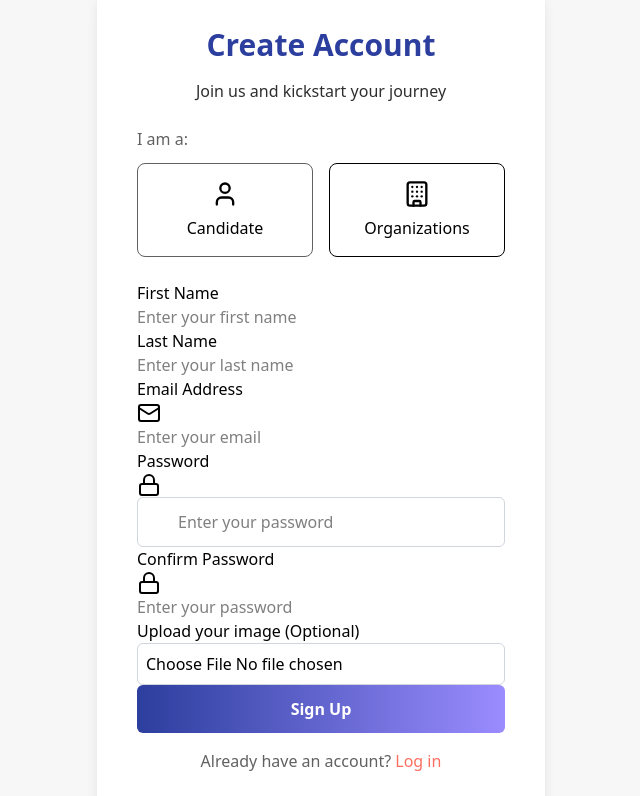
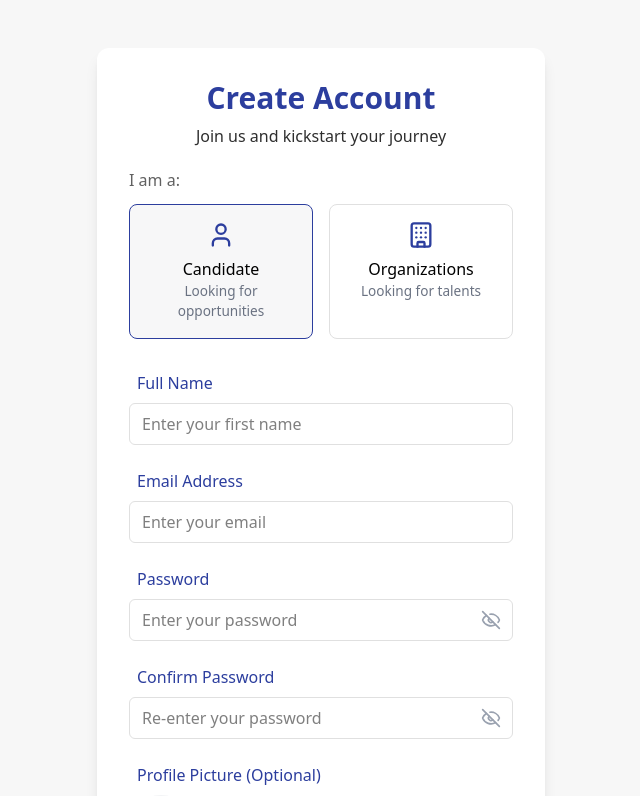
Before and after one commit to Praneetaa/Internship-Portal, a React (Vite) app in the folder Frontend/: page /Signup in a window 1280 px wide. Shown: the top 796 px of the page, without its empty margins (319-959 px from the left). Built offline with nearby package versions, Linux system fonts and the light colour scheme.

Commit message:
Designed the SignUp page

```diff
--- a/Frontend/src/index.css
+++ b/Frontend/src/index.css
@@ -11,8 +11,9 @@
    --color-paragraph: #2e2e2e;
    --color-label: #616161;
    --color-icon: #9e9e9e;
+   --color-outline: #e0e0e0;
    --color-success: green;
-   --color-error: rgb(239 68 68);
+   --color-error: #f44336;
 }
 input[type="password"]::-ms-reveal {
    display: none;
--- a/Frontend/src/pages/Auth/Signup.jsx
+++ b/Frontend/src/pages/Auth/Signup.jsx
@@ -1,14 +1,13 @@
 import { useState } from "react";
 import { Link } from "react-router-dom";
 import {
-   Mail,
-   Lock,
    Eye,
    EyeOff,
    User,
    Building,
    Loader,
    AlertCircle,
+   Upload,
 } from "lucide-react";
 import { motion } from "framer-motion";
 
@@ -16,8 +15,7 @@ const userRoles = { CANDIDATE: "candidate", ORGANIZATION: "organization" };
 
 const Signup = () => {
    const [formData, setFormData] = useState({
-      firstName: "",
-      lastName: "",
+      fullName: "",
       companyName: "",
       companyEmail: "",
       personalEmail: "",
@@ -25,6 +23,15 @@ const Signup = () => {
       confirmPassword: "",
       role: userRoles.CANDIDATE,
       avatar: null,
+   });
+
+   const [formState, setFormState] = useState({
+      loading: false,
+      errors: {},
+      showPassword: false,
+      showConfirmPassword: false,
+      avatarPreview: null,
+      success: false,
    });
 
    const handleInputChange = (e) => {
@@ -37,17 +44,47 @@ const Signup = () => {
    };
 
    const handleRoleChange = (role) => {
-      setFormData((prev) => ({ ...prev, role }));
+      setFormData({
+         fullName: "",
+         companyName: "",
+         companyEmail: "",
+         personalEmail: "",
+         password: "",
+         confirmPassword: "",
+         role: role, // keep the newly selected role
+         avatar: null,
+      });
+
+      // Reset form state (errors, avatar preview, password visibility, success)
+      setFormState({
+         loading: false,
+         errors: {},
+         showPassword: false,
+         showConfirmPassword: false,
+         avatarPreview: null,
+         success: false,
+      });
    };
 
    const handleAvatarChange = (e) => {
-      setFormData((prev) => ({ ...prev, avatar: e.target.files[0] }));
+      const file = e.target.files[0];
+      if (!file) return;
+      setFormData((prev) => ({ ...prev, avatar: file }));
+
+      const reader = new FileReader();
+      reader.onload = () => {
+         setFormState((prev) => ({ ...prev, avatarPreview: reader.result }));
+      };
+      reader.readAsDataURL(file);
    };
 
    const handleSignup = async (e) => {
       e.preventDefault();
       if (formData.password !== formData.confirmPassword) {
-         alert("Passwords do not match!");
+         setFormState((prev) => ({
+            ...prev,
+            errors: { confirmPassword: "Passwords do not match" },
+         }));
          return;
       }
 
@@ -55,25 +92,25 @@ const Signup = () => {
    };
 
    return (
-      <div className="flex justify-center items-center h-screen bg-neutral">
+      <div className="min-h-screen flex justify-center items-center bg-neutral py-12 px-4">
          <motion.div
             initial={{ opacity: 0, y: 20 }}
             animate={{ opacity: 1, y: 0 }}
             transition={{ duration: 0.6 }}
-            className=""
+            className="w-full flex justify-center"
          >
-            <div className="w-md max-w-md bg-white p-10 rounded-xl shadow-lg">
-               <h2 className="text-3xl font-bold text-center text-primary mb-4">
+            <div className="w-full max-w-md bg-white p-8 rounded-xl shadow-lg">
+               <h2 className="text-3xl font-bold text-center text-primary mb-2">
                   Create Account
                </h2>
-               <p className="text-center text-paragraph mb-6">
+               <p className="text-center text-paragraph mb-5">
                   Join us and kickstart your journey
                </p>
 
-               <form onSubmit={handleSignup} className="">
+               <form onSubmit={handleSignup} className="space-y-4">
                   {/*Role Selection*/}
                   <div className="mb-6">
-                     <label className="block text-md font-medium text-label mb-3">
+                     <label className="block text-base font-medium text-label mb-3">
                         I am a:
                      </label>
                      <div className="grid grid-cols-2 gap-4">
@@ -82,83 +119,99 @@ const Signup = () => {
                            type="button"
                            className={`flex flex-col items-center p-4 rounded-lg border border-label transition ${
                               formData.role === userRoles.CANDIDATE
-                                 ? "active"
-                                 : ""
-                           }focus:outline-none focus:ring-2 focus:ring-primary`}
+                                 ? "border-primary bg-[#F7F7F8]"
+                                 : "border-outline"
+                           } focus:outline-none focus:ring-2 focus:ring-primary`}
                            onClick={() => handleRoleChange(userRoles.CANDIDATE)}
                         >
-                           <User size={28} className="mb-2" />
-                           Candidate
+                           <User size={28} className="mb-2 text-primary" />
+                           <span className="font-medium">Candidate</span>
+                           <span className="text-[0.85rem] text-gray-500">
+                              Looking for opportunities
+                           </span>
                         </button>
                         {/* Organization Button */}
                         <button
                            type="button"
                            className={`flex flex-col items-center p-4 rounded-lg border transition ${
                               formData.role === userRoles.ORGANIZATION
-                                 ? "active"
-                                 : ""
-                           }focus:outline-none focus:ring-2 focus:ring-primary`}
+                                 ? "border-primary bg-[#F7F7F8]"
+                                 : "border-outline"
+                           } focus:outline-none focus:ring-2 focus:ring-primary`}
                            onClick={() =>
                               handleRoleChange(userRoles.ORGANIZATION)
                            }
                         >
-                           <Building size={28} className="mb-2" />
-                           Organizations
+                           <Building size={28} className="mb-2 text-primary" />
+                           <span className="font-medium">Organizations</span>
+                           <span className="text-[0.85rem] text-gray-500">
+                              Looking for talents
+                           </span>
                         </button>
                      </div>
                   </div>
 
                   {formData.role === userRoles.CANDIDATE && (
                      <>
-                        {/*First Name*/}
+                        {/*Full Name*/}
                         <div>
-                           <label className="" htmlFor="firstName">
-                              First Name
+                           <label
+                              className="block p-2 text-primary text-base font-medium"
+                              htmlFor="fullName"
+                           >
+                              Full Name
                            </label>
-                           <div className="">
+                           <div>
                               <input
-                                 id="firstName"
+                                 id="fullName"
                                  type="text"
-                                 name="firstName"
-                                 value={formData.firstName}
+                                 name="fullName"
+                                 value={formData.fullName}
                                  placeholder="Enter your first name"
                                  onChange={handleInputChange}
+                                 className={`w-full p-2 pl-3 rounded-md border ${
+                                    formState.errors.fullName
+                                       ? "border-error"
+                                       : "border-outline"
+                                 } focus:outline-none focus:ring-2 focus:ring-accent`}
                               />
-                           </div>
-                        </div>
-
-                        {/*Last Name*/}
-                        <div>
-                           <label className="" htmlFor="lastName">
-                              Last Name
-                           </label>
-                           <div className="">
-                              <input
-                                 id="lastName"
-                                 type="text"
-                                 name="lastName"
-                                 value={formData.lastName}
-                                 placeholder="Enter your last name"
-                                 onChange={handleInputChange}
-                              />
+                              {formState.errors.fullName && (
+                                 <p className="text-error text-sm mt-1 flex items-center">
+                                    <AlertCircle className="w-4 h-4 mr-1" />
+                                    {formState.errors.fullName}
+                                 </p>
+                              )}
                            </div>
                         </div>
 
                         {/*Email*/}
                         <div>
-                           <label className="" htmlFor="personalEmail">
+                           <label
+                              className="block p-2 text-primary text-base font-medium"
+                              htmlFor="personalEmail"
+                           >
                               Email Address
                            </label>
-                           <div className="">
-                              <Mail className="" />
+                           <div>
                               <input
                                  id="personalEmail"
                                  type="email"
                                  name="personalEmail"
-                                 value={formData.email}
+                                 value={formData.personalEmail}
                                  placeholder="Enter your email"
                                  onChange={handleInputChange}
+                                 className={`w-full p-2 pl-3 rounded-md border ${
+                                    formState.errors.personalEmail
+                                       ? "border-error"
+                                       : "border-outline"
+                                 } focus:outline-none focus:ring-2 focus:ring-accent`}
                               />
+                              {formState.errors.personalEmail && (
+                                 <p className="text-error text-sm mt-1 flex items-center">
+                                    <AlertCircle className="w-4 h-4 mr-1" />
+                                    {formState.errors.personalEmail}
+                                 </p>
+                              )}
                            </div>
                         </div>
                      </>
@@ -167,7 +220,10 @@ const Signup = () => {
                      <>
                         {/*Company Name*/}
                         <div>
-                           <label className="" htmlFor="companyName">
+                           <label
+                              className="block p-2 text-primary text-base font-medium"
+                              htmlFor="companyName"
+                           >
                               Company Name
                            </label>
                            <div>
@@ -178,13 +234,27 @@ const Signup = () => {
                                  value={formData.companyName}
                                  placeholder="Enter your Company Name"
                                  onChange={handleInputChange}
+                                 className={`w-full p-2 pl-3 rounded-md border ${
+                                    formState.errors.companyName
+                                       ? "border-error"
+                                       : "border-outline"
+                                 } focus:outline-none focus:ring-2 focus:ring-accent`}
                               />
+                              {formState.errors.companyName && (
+                                 <p className="text-error text-sm mt-1 flex items-center">
+                                    <AlertCircle className="w-4 h-4 mr-1" />
+                                    {formState.errors.companyName}
+                                 </p>
+                              )}
                            </div>
                         </div>
 
                         {/*Company Email*/}
                         <div>
-                           <label className="" htmlFor="companyEmail">
+                           <label
+                              className="block p-2 text-primary text-base font-medium"
+                              htmlFor="companyEmail"
+                           >
                               Company Email
                            </label>
                            <div>
@@ -192,11 +262,21 @@ const Signup = () => {
                                  id="companyEmail"
                                  type="email"
                                  name="companyEmail"
-                                 value={formData.email}
-                                 placeholder="Enter your email"
+                                 value={formData.companyEmail}
+                                 placeholder="your@email.com"
                                  onChange={handleInputChange}
-                                 className="w-full p-2 pl-10 rounded-md border focus:outline-none focus:ring-2 focus:ring-accent"
+                                 className={`w-full p-2 pl-3 rounded-md border ${
+                                    formState.errors.companyEmail
+                                       ? "border-error"
+                                       : "border-outline"
+                                 } focus:outline-none focus:ring-2 focus:ring-accent`}
                               />
+                              {formState.errors.companyEmail && (
+                                 <p className="text-error text-sm mt-1 flex items-center">
+                                    <AlertCircle className="w-4 h-4 mr-1" />
+                                    {formState.errors.companyEmail}
+                                 </p>
+                              )}
                            </div>
                         </div>
                      </>
@@ -206,57 +286,152 @@ const Signup = () => {
 
                   {/*Password*/}
                   <div>
-                     <label className="" htmlFor="password">
+                     <label
+                        className="block p-2 text-primary text-base font-medium"
+                        htmlFor="password"
+                     >
                         Password
                      </label>
-                     <div className="">
-                        <Lock className="" />
+                     <div className="relative">
                         <input
                            id="password"
-                           type="password"
+                           type={formState.showPassword ? "text" : "password"}
                            name="password"
                            value={formData.password}
                            placeholder="Enter your password"
                            onChange={handleInputChange}
-                           className="w-full pl-10 p-3 rounded-md border border-gray-300 focus:ring-2 focus:ring-primary focus:outline-none"
+                           className={`w-full p-2 pl-3 rounded-md border ${
+                              formState.errors.password
+                                 ? "border-error"
+                                 : "border-outline"
+                           } focus:outline-none focus:ring-2 focus:ring-accent`}
                         />
+                        <button
+                           type="button"
+                           onClick={() =>
+                              setFormState((prev) => ({
+                                 ...prev,
+                                 showPassword: !prev.showPassword,
+                              }))
+                           }
+                           className="absolute right-3 top-1/2 -translate-y-1/2 transform text-gray-400 hover:text-gray-600"
+                        >
+                           {formState.showPassword ? (
+                              <Eye className="w-5 h-5" />
+                           ) : (
+                              <EyeOff className="w-5 h-5" />
+                           )}
+                        </button>
                      </div>
                   </div>
                   {/*Confirm Password*/}
                   <div>
-                     <label className="" htmlFor="confirmPassword">
+                     <label
+                        className="block p-2 text-primary text-base font-medium"
+                        htmlFor="confirmPassword"
+                     >
                         Confirm Password
                      </label>
-                     <div className="">
-                        <Lock className="" />
+                     <div className="relative">
                         <input
                            id="confirmPassword"
-                           type="password"
+                           type={
+                              formState.showConfirmPassword
+                                 ? "text"
+                                 : "password"
+                           }
                            name="confirmPassword"
                            value={formData.confirmPassword}
-                           placeholder="Enter your password"
+                           placeholder="Re-enter your password"
                            onChange={handleInputChange}
+                           className={`w-full p-2 pl-3 rounded-md border ${
+                              formState.errors.confirmPassword
+                                 ? "border-error"
+                                 : "border-outline"
+                           } focus:outline-none focus:ring-2 focus:ring-accent`}
                         />
+                        <button
+                           type="button"
+                           onClick={() =>
+                              setFormState((prev) => ({
+                                 ...prev,
+                                 showConfirmPassword: !prev.showConfirmPassword,
+                              }))
+                           }
+                           className="absolute right-3 top-1/2 -translate-y-1/2 transform text-gray-400 hover:text-gray-600"
+                        >
+                           {formState.showConfirmPassword ? (
+                              <Eye className="w-5 h-5" />
+                           ) : (
+                              <EyeOff className="w-5 h-5" />
+                           )}
+                        </button>
+
+                        {formState.errors.confirmPassword && (
+                           <p className="text-error text-sm mt-1 flex items-center">
+                              <AlertCircle className="w-4 h-4 mr-1" />
+                              {formState.errors.confirmPassword}
+                           </p>
+                        )}
                      </div>
                   </div>
                   {/*Upload Profile Picture*/}
                   <div>
-                     <label className="">Upload your image (Optional)</label>
+                     <label className="block p-2 text-primary text-base font-medium">
+                        Profile Picture (Optional)
+                     </label>
+
+                     <div className="flex items-center space-x-4">
+                        {/* Circle Preview */}
+                        <div className="w-16 h-16 rounded-full bg-gray-100 flex items-center justify-center overflow-hidden">
+                           {formState.avatarPreview ? (
+                              <img
+                                 src={formState.avatarPreview}
+                                 alt="Avatar preview"
+                                 className="w-full h-full object-cover"
+                              />
+                           ) : (
+                              <User className="w-8 h-8 text-icon" />
+                           )}
+                        </div>
+
+                        {/* Upload Section */}
+                        <div className="flex-1">
                            <input
+                              id="avatar"
                               type="file"
                               name="avatar"
-                        accept="image/*"
+                              accept=".png, .jpg, .jpeg"
                               onChange={handleAvatarChange}
-                        className="w-full p-2 border border-gray-300 rounded-md focus:ring-2 focus:ring-primary focus:outline-none"
+                              className="hidden"
                            />
+
+                           <label
+                              htmlFor="avatar"
+                              className="cursor-pointer bg-gray-50 border border-outline rounded-lg px-4 py-2 text-sm font-medium text-paragraph hover:bg-gray-100 transition-colors flex items-center space-x-2"
+                           >
+                              <Upload className="w-4 h-4" />
+                              <span>Upload Photo</span>
+                           </label>
+                           <p className="text-xs text-gray-500 mt-1">
+                              JPG, PNG, up to 5MB
+                           </p>
                         </div>
+                     </div>
+                     {formState.errors.avatar && (
+                        <p className="text-error text-sm mt-1 flex item-center">
+                           <AlertCircle className="w-4 h-4 mr-1" />
+                           {formState.errors.avatar}
+                        </p>
+                     )}
 
                      <button
                         type="submit"
-                     className="w-full text-white font-semibold py-3 rounded-md cursor-pointer bg-gradient-to-r from-primary to-secondary hover:bg-gradient-to-l hover:from-secondary hover:to-primary transition-all duration-300"
+                        className="w-full text-white font-semibold py-3 mt-6 rounded-md cursor-pointer bg-gradient-to-r from-primary to-secondary hover:bg-gradient-to-l hover:from-secondary hover:to-primary transition-all duration-300"
                      >
                         Sign Up
                      </button>
+                  </div>
                </form>
 
                <p className="text-center text-label mt-4">
```
Also changed, not shown: Frontend/src/pages/Auth/Login.jsx (+16 -8 lines). Lines whose indentation alone changed are shown as unchanged.
